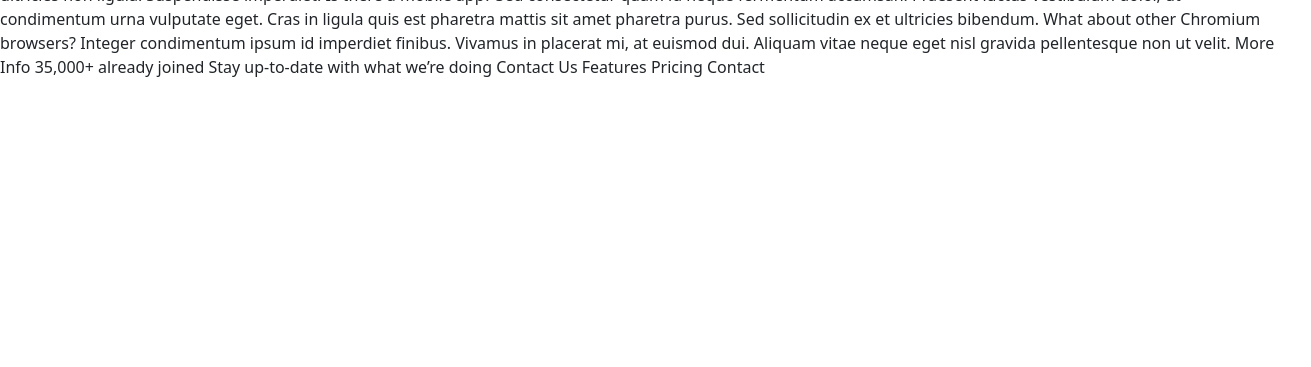
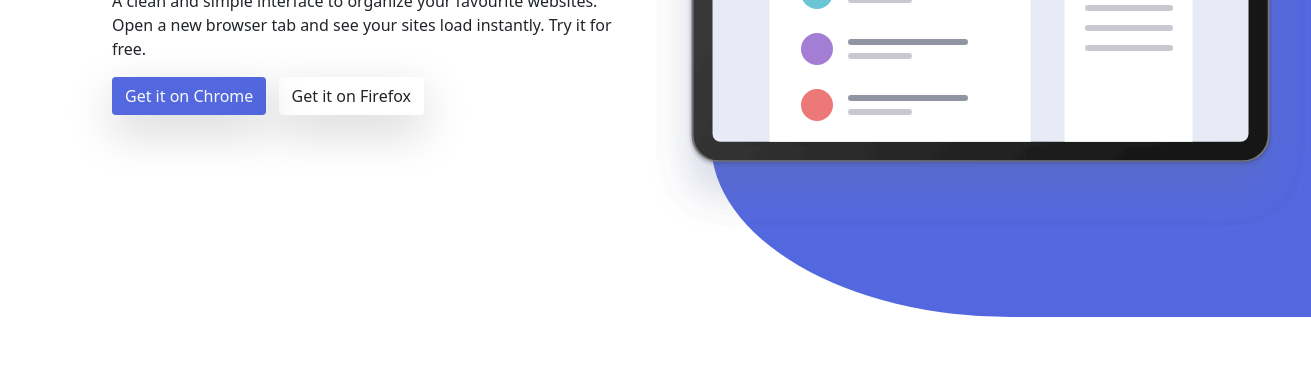
Before and after one commit to 13ubbleBoy/bookmark-landing-page-master, a plain HTML site: page index.html in a window 1280 px wide. Shown: the part 433-800 px from the top of the page, 1311 px wide, since content can reach past the window. Drawn offline with nearby package versions, Linux system fonts and the light colour scheme.

Commit message:
added body part-1

```diff
--- a/index.html
+++ b/index.html
@@ -44,6 +44,54 @@
     </div>
   </nav>
 
+  <div class="py-4"></div>
+
+  <!-- body part-1 -->
+
+  <section>
+    <div class="container-fluid body-part-1">
+      <div class="row align-items-center">
+
+        <div class="col-sm-6 ps-sm-5 mx-2 mx-sm-0">
+
+          <div class="col-sm-6 cap-div d-sm-none my-5">
+            <img class="cap-img img-fluid" src="images/illustration-hero.svg" alt="">
+            <div id="capsule"></div>
+          </div>
+
+          <div class="ms-sm-5 ps-sm-3 text-center text-sm-start">
+
+            <h1>A Simple Bookmark Manager</h1>
+            <p>
+              A clean and simple interface to organize your favourite websites. Open a new browser tab and see your sites load instantly. Try it for free.
+            </p>
+            <div class="text-center text-sm-start">
+              <button class="btn btn-sm-lg btn-1 text-light shadow-lg">Get it on Chrome</button>
+              <button class="btn btn-sm-lg btn-2 shadow-lg ms-sm-2">Get it on Firefox</button>
+            </div>
+
+          </div>
+        </div>
+
+        <div class="col-sm-6 cap-div d-none d-sm-block">
+          <img class="cap-img" src="images/illustration-hero.svg" alt="">
+          <div id="capsule"></div>
+        </div>
+
+      </div>
+    </div>
+  </section>
+
+  <div class="py-5"></div>
+
+  <!-- body part-2 -->
+  <section class="body-part-2">
+    <div class="container-fluid">
+
+
+
+    </div>
+  </section>
 
 
 
@@ -52,22 +100,7 @@
 
 
 
-
-
-
-
-
-
-
-
-
-  A Simple Bookmark Manager
-
-  A clean and simple interface to organize your favourite websites. Open a new
-  browser tab and see your sites load instantly. Try it for free.
-
-  Get it on Chrome
-  Get it on Firefox
+  <!--
 
   Features
 
@@ -121,34 +154,34 @@
   Here are some of our FAQs. If you have any other questions you’d like
   answered please feel free to email us.
 
-  <!-- Question 1 -->
+
   What is Bookmark?
 
-  <!-- Answer 1 -->
+
   Lorem ipsum dolor sit amet, consectetur adipiscing elit. Fusce tincidunt
   justo eget ultricies fringilla. Phasellus blandit ipsum quis quam ornare mattis.
 
-  <!-- Question 2 -->
+
   How can I request a new browser?
 
-  <!-- Answer 2 -->
+
   Vivamus luctus eros aliquet convallis ultricies. Mauris augue massa, ultricies non ligula.
   Suspendisse imperdiet. Vivamus luctus eros aliquet convallis ultricies. Mauris augue massa,
   ultricies non ligula. Suspendisse imperdie tVivamus luctus eros aliquet convallis ultricies.
   Mauris augue massa, ultricies non ligula. Suspendisse imperdiet.
 
-  <!-- Question 3 -->
+
   Is there a mobile app?
 
-  <!-- Answer 3 -->
+
   Sed consectetur quam id neque fermentum accumsan. Praesent luctus vestibulum dolor, ut condimentum
   urna vulputate eget. Cras in ligula quis est pharetra mattis sit amet pharetra purus. Sed
   sollicitudin ex et ultricies bibendum.
 
-  <!-- Question 4 -->
+
   What about other Chromium browsers?
 
-  <!-- Answer 4 -->
+
   Integer condimentum ipsum id imperdiet finibus. Vivamus in placerat mi, at euismod dui. Aliquam
   vitae neque eget nisl gravida pellentesque non ut velit.
 
@@ -163,6 +196,9 @@
   Features
   Pricing
   Contact
+ -->
+
+
 
 
   <script src="https://cdn.jsdelivr.net/npm/bootstrap@5.1.1/dist/js/bootstrap.bundle.min.js" integrity="sha384-/bQdsTh/da6pkI1MST/rWKFNjaCP5gBSY4sEBT38Q/9RBh9AH40zEOg7Hlq2THRZ" crossorigin="anonymous"></script>
--- a/styles.css
+++ b/styles.css
@@ -13,3 +13,62 @@ nav .nav-btn:hover{
     color: hsl(0, 94%, 66%) !important;
     background: white ;
 }
+
+
+/* body part-1 */
+
+.body-part-1 .btn-1{
+    background: hsl(231, 69%, 60%);
+}
+
+.body-part-1 #capsule{
+    position: absolute;
+    top: 50%;
+    left: 55.55%;
+    overflow: hidden;
+    background-color: hsl(231, 69%, 60%);
+    border-top-left-radius: 50%;
+    border-bottom-left-radius: 50%;
+    height: 350px;
+    width: 600px;
+    z-index: -1;
+}
+
+/* .body-part-1 .cap-div{
+    position: absolute;
+} */
+
+/* .body-part-1 .cap-img{
+    position: absolute;
+} */
+
+.body-part-1 .btn-1:hover{
+    border-color: hsl(231, 69%, 60%) ;
+    color: hsl(231, 69%, 60%) !important;
+    background: white ;
+}
+
+.body-part-1 .btn-2:hover{
+    border-color: black ;
+    color: black !important;
+    background: white ;
+}
+
+@media screen and (max-width: 360px){
+
+    .body-part-1 .btn-1, .btn-2{
+        font-size: 12px;
+    }
+
+    .body-part-1 .btn-2{
+        font-size: 12px;
+    }
+
+    .body-part-1 #capsule{
+        top: 35%;
+        left: 20%;
+        height: 200px;
+        width: 300px;
+    }
+
+}
```
